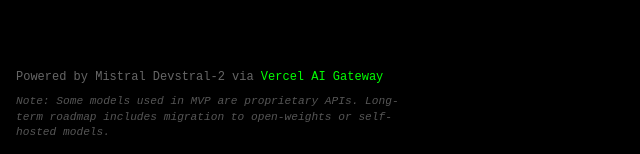
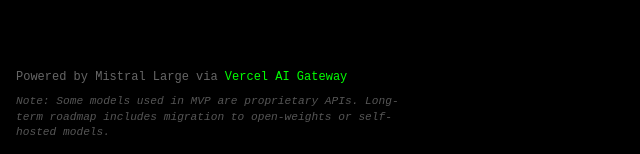
Before and after one commit to understories/votc, a website: page game.html in a window 1280 px wide. Shown: the part 643-797 px from the top of the page, 0-640 px from the left. Drawn offline with Linux system fonts and the light colour scheme.

Commit message:
Switch to mistral-large-latest model to avoid timeout issues

```diff
--- a/game.html
+++ b/game.html
@@ -32,7 +32,7 @@
     <!-- LLM Information Footer -->
     <div class="llm-info">
         <p>
-            Powered by <span id="model-name">Mistral Devstral-2</span> via
+            Powered by <span id="model-name">Mistral Large</span> via
             <a href="https://vercel.com/docs/ai/ai-gateway" target="_blank" rel="noopener">Vercel AI Gateway</a>
         </p>
         <p class="model-note">
```
Also changed, not shown: api/game-chat.js (+4 -3 lines).
